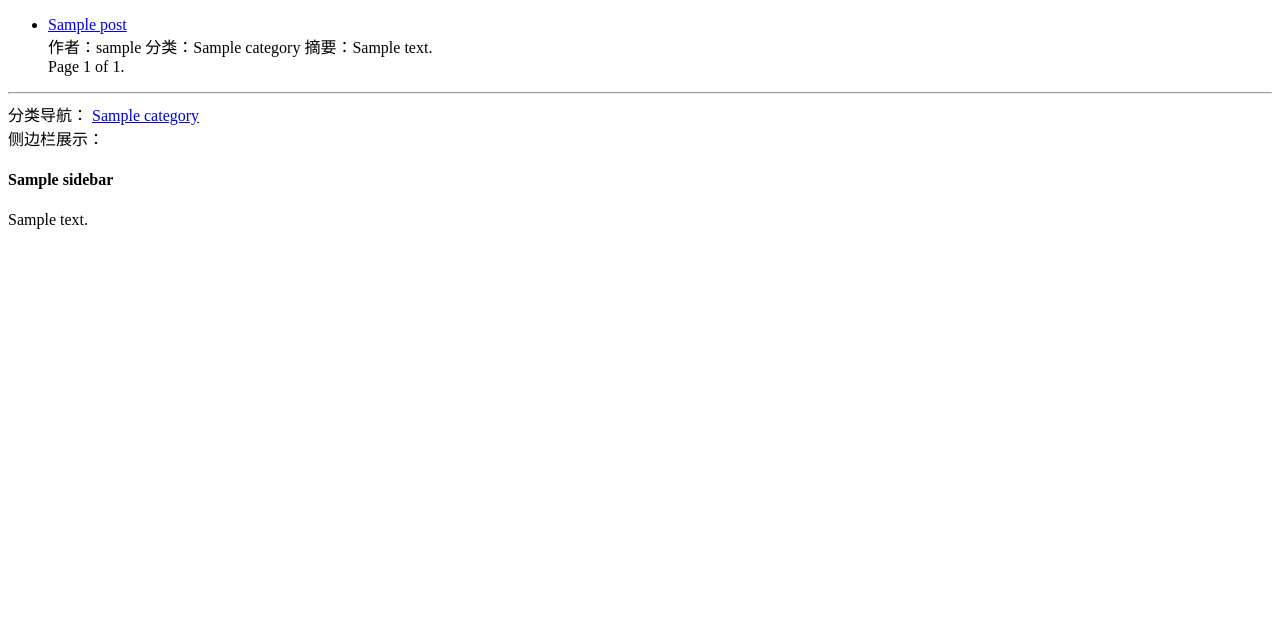
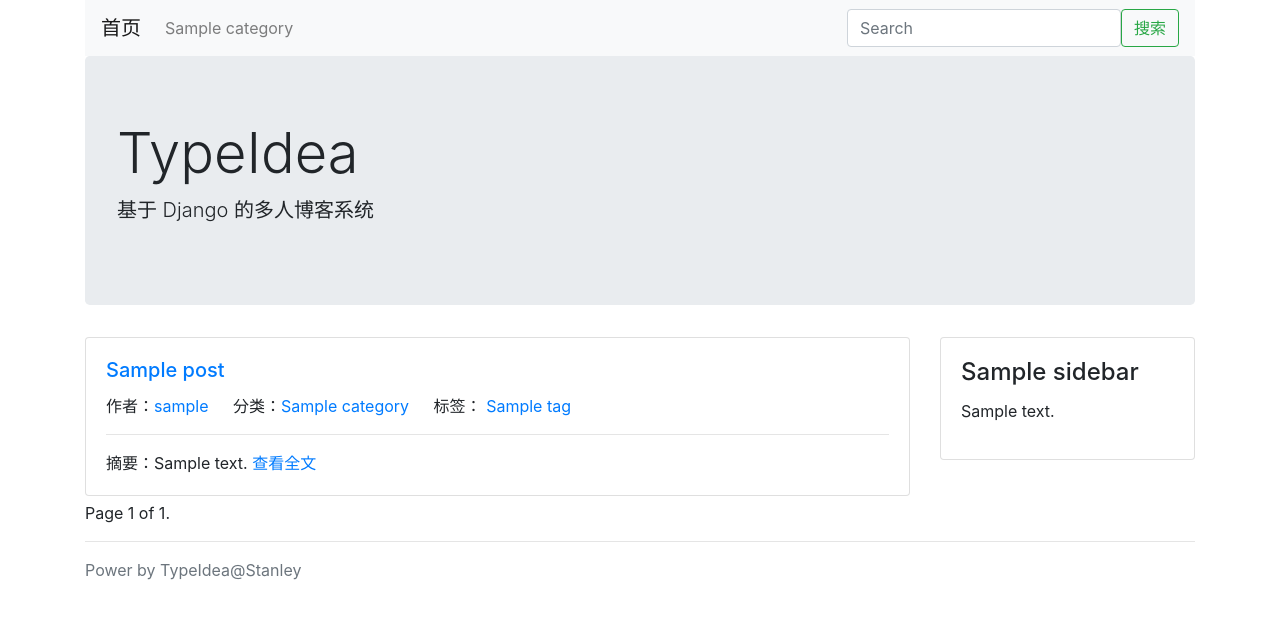
Before and after one commit to Xiaotian0726/TypeIdea, a Django app: page / in a window 1280 px wide. Shown: the top 619 px of the page. Run offline with Django 3.2, Linux system fonts and the light colour scheme; tables that the repository leaves empty hold one stand-in row (values such as "Sample post"); some libraries are stand-ins or nearby versions.

Commit message:
Add theme: bootstrap.

```diff
--- a/typeidea/blog/views.py
+++ b/typeidea/blog/views.py
@@ -8,39 +8,39 @@
 # Create your views here.
 
 
-def post_list(request, category_id=None, tag_id=None):
-    tag = None
-    category = None
-
-    if tag_id:
-        post_list, tag = Post.get_by_tag(tag_id)
-    elif category_id:
-        post_list, category = Post.get_by_category(category_id)
-    else:
-        post_list = Post.latest_posts()
-
-    context = {
-        'category': category,
-        'tag': tag,
-        'post_list': post_list,
-        'sidebars': SideBar.get_all(),
-    }
-    context.update(Category.get_navs())
-    return render(request, 'blog/list.html', context=context)
-
-
-def post_detail(request, post_id):
-    try:
-        post = Post.objects.get(id=post_id)
-    except Post.DoesNotExist:
-        post = None
-
-    context = {
-        'post': post,
-        'sidebars': SideBar.get_all(),
-    }
-    context.update(Category.get_navs())
-    return render(request, 'blog/detail.html', context=context)
+# def post_list(request, category_id=None, tag_id=None):
+#     tag = None
+#     category = None
+#
+#     if tag_id:
+#         post_list, tag = Post.get_by_tag(tag_id)
+#     elif category_id:
+#         post_list, category = Post.get_by_category(category_id)
+#     else:
+#         post_list = Post.latest_posts()
+#
+#     context = {
+#         'category': category,
+#         'tag': tag,
+#         'post_list': post_list,
+#         'sidebars': SideBar.get_all(),
+#     }
+#     context.update(Category.get_navs())
+#     return render(request, 'blog/list.html', context=context)
+#
+#
+# def post_detail(request, post_id):
+#     try:
+#         post = Post.objects.get(id=post_id)
+#     except Post.DoesNotExist:
+#         post = None
+#
+#     context = {
+#         'post': post,
+#         'sidebars': SideBar.get_all(),
+#     }
+#     context.update(Category.get_navs())
+#     return render(request, 'blog/detail.html', context=context)
 
 
 class CommonViewMixin:
@@ -95,7 +95,7 @@
 
 
 class PostDetailView(CommonViewMixin, DetailView):
-    model = Post
+    queryset = Post.latest_posts()
     template_name = 'blog/detail.html'
     context_object_name = 'post'
     pk_url_kwarg = 'post_id'
--- /dev/null
+++ b/typeidea/typeidea/themes/bootstrap/templates/blog/base.html
@@ -0,0 +1,76 @@
+<!DOCTYPE HTML>
+<html lang="en">
+  <head>
+    <meta charset="utf-8">
+    <title>{% block title %}{% endblock %}- TypeIdea 博客系统</title>
+    <meta name="viewport" content="width=device-width, initial-scale=1, shrink-to-fit=no">
+    <link rel="stylesheet" href="https://cdn.bootcss.com/bootstrap/4.0.0/css/bootstrap.css">
+    <style>
+    .post {
+        margin-bottom: 5px;
+    }
+    </style>
+  </head>
+  <body>
+	<div class="container head">
+        <nav class="navbar navbar-expand-lg navbar-light bg-light">
+          <a class="navbar-brand" href="/">首页</a>
+          <div class="collapse navbar-collapse" id="navbarSupportedContent">
+            <ul class="navbar-nav mr-auto">
+            {% for c in nav_categories %}
+              <li class="nav-item">
+                  <a class="nav-link" href="{% url 'category-list' c.id %}">{{ c.name }}</a>
+              </li>
+            {% endfor %}
+            </ul>
+            <form class="form-inline" action='/search/' method='GET'>
+                <input class="form-control" type="search" name="keyword" placeholder="Search" aria-label="Search">
+              <button class="btn btn-outline-success" type="submit">搜索</button>
+            </form>
+          </div>
+        </nav>
+        <div class="jumbotron">
+            <h1 class="display-4">TypeIdea</h1>
+            <p class="lead">基于 Django 的多人博客系统</p>
+        </div>
+	</div>
+	<div class="container main">
+        <div class="row">
+            <div class="col-9 post-list">
+            {% block main %}
+            {% endblock %}
+            </div>
+            <div class="col-3">
+                {% block sidebar %}
+                    {% for sidebar in sidebars %}
+                    <div class="card sidebar">
+                        <div class="card-body">
+                            <h4 class="card-title">{{ sidebar.title }}</h4>
+                            <p>
+                            {{ sidebar.content_html }}
+                            </p>
+                        </div>
+                    </div>
+                    {% endfor %}
+                {% endblock %}
+            </div>
+        </div>
+    </div>
+
+    <footer class="footer">
+        {% block footer %}
+        <div class="container">
+            <hr/>
+            <nav class="normal category">
+            {% for c in normal_categories %}
+            <a href="{% url 'category-list' c.id %}" class="nav-link">{{ c.name }}</a>
+            {% endfor %}
+            </nav>
+        </div>
+        <div class="container power">
+            <span class="text-muted">Power by TypeIdea@Stanley</span>
+        </div>
+        {% endblock %}
+    </footer>
+  </body>
+</html>
--- /dev/null
+++ b/typeidea/typeidea/themes/bootstrap/templates/blog/list.html
@@ -0,0 +1,95 @@
+{% extends "./base.html" %}
+
+{% block title %}
+    {% if category %}
+    分类页：{{ category.name }}
+    {% elif tag %}
+    标签页：{{ tag.name }}
+    {% else %}
+    首页
+    {% endif %}
+{% endblock %}
+
+{% block main %}
+
+    {% for post in post_list %}
+    <div class="card post">
+        <div class="card-body">
+            <h5 class="card-title"><a href="{% url 'post-detail' post.id %}">{{ post.title }}</a></h5>
+            <span class="card-link">作者：<a href="#">{{ post.owner.username }}</a></span>
+            <span class="card-link">分类：<a href="{% url 'category-list' post.category_id %}">{{ post.category.name }}</a></span>
+            <span class="card-link">标签：
+                {% for tag in post.tag.all %}
+                <a href="{% url 'tag-list' tag.id %}">{{ tag.name }}</a>
+                {% endfor %}
+            </span>
+            <hr/>
+            <p class="card-text">
+                摘要：{{ post.desc }}
+                <a> </a>
+                <a href="{% url 'post-detail' post.id %}">查看全文</a>
+            </p>
+        </div>
+    </div>
+    {% endfor %}
+
+    {% if page_obj %}
+        {% if page_obj.has_previous %}
+            <a href="?page={{ page_obj.previous_page_number }}">上一页</a>
+        {% endif %}
+            Page {{ page_obj.number }} of {{ paginator.num_pages }}.
+        {% if page_obj.has_next %}
+            <a href="?page={{ page_obj.next_page_number }}">下一页</a>
+        {% endif %}
+    {% endif %}
+
+{% endblock %}
+
+
+
+<!--<!DOCTYPE html>-->
+<!--<html lang="zh">-->
+<!--<head>-->
+<!--    <meta charset="UTF-8">-->
+<!--    <title>TypeIdea 博客系统 - 文章列表</title>-->
+<!--</head>-->
+<!--<body>-->
+<!--    {% if category %}-->
+<!--    分类页：{{ category.name }}-->
+<!--    {% endif %}-->
+
+<!--    {% if tag %}-->
+<!--    标签页：{{ tag.name }}-->
+<!--    {% endif %}-->
+
+<!--    <ul>-->
+<!--        {% for post in post_list %}-->
+<!--        <li>-->
+<!--            <a href="/post/{{ post.id }}.html">{{ post.title }}</a>-->
+<!--            <div>-->
+<!--                <span>作者：{{ post.owner.username }}</span>-->
+<!--                <span>分类：{{ post.category.name }}</span>-->
+<!--                <span>摘要：{{ post.desc }}</span>-->
+<!--                <p>正文：{{ post.content }}</p>-->
+<!--            </div>-->
+<!--        </li>-->
+<!--        {% endfor %}-->
+<!--    </ul>-->
+
+<!--    <hr/>-->
+<!--    <div>-->
+<!--        分类导航：-->
+<!--        {% for c in nav_categories %}-->
+<!--        <a href="/category/{{ c.id }}/">{{ c.name }}</a>-->
+<!--        {% endfor %}-->
+<!--    </div>-->
+
+<!--    <div>-->
+<!--        侧边栏展示：-->
+<!--        {% for sidebar in sidebars %}-->
+<!--        <h4>{{ sidebar.title }}</h4>-->
+<!--        {{ sidebar.content_html }}-->
+<!--        {% endfor %}-->
+<!--    </div>-->
+<!--</body>-->
+<!--</html>-->
--- a/typeidea/typeidea/urls.py
+++ b/typeidea/typeidea/urls.py
@@ -17,7 +17,8 @@
 from django.contrib import admin
 
 from .custom_site import custom_site
-from blog.views import post_list, post_detail, PostDetailView, IndexView, CategoryView, TagView
+# from blog.views import post_list, post_detail
+from blog.views import PostDetailView, IndexView, CategoryView, TagView
 from config.views import links
 
 urlpatterns = [
@@ -28,7 +29,7 @@
     url(r'^$', IndexView.as_view(), name='index'),
     url(r'^category/(?P<category_id>\d+)/$', CategoryView.as_view(), name='category-list'),
     url(r'^tag/(?P<tag_id>\d+)/$', TagView.as_view(), name='tag-list'),
-    url(r'^post/(?P<pk>\d+).html$', PostDetailView.as_view(), name='post-detail'),
+    url(r'^post/(?P<post_id>\d+).html$', PostDetailView.as_view(), name='post-detail'),
 
     url(r'^links/$', links, name='links'),
 
```
Also changed, not shown: typeidea/typeidea/settings/base.py (+8 -1 lines), typeidea/typeidea/themes/bootstrap/templates/blog/detail.html (renamed from typeidea/typeidea/templates/blog/detail.html, +8 -8 lines), typeidea/typeidea/themes/default/templates/blog/detail.html (added, +59 -0 lines), typeidea/typeidea/themes/default/templates/config/blocks/sidebar_comments.html (added, +18 -0 lines), typeidea/typeidea/themes/default/templates/config/blocks/sidebar_posts.html (added, +18 -0 lines), typeidea/typeidea/themes/bootstrap/templates/config/blocks/sidebar_comments.html (renamed from typeidea/typeidea/templates/config/blocks/sidebar_comments.html), typeidea/typeidea/themes/bootstrap/templates/config/blocks/sidebar_posts.html (renamed from typeidea/typeidea/templates/config/blocks/sidebar_posts.html), typeidea/typeidea/themes/default/templates/blog/base.html (renamed from typeidea/typeidea/templates/blog/base.html), typeidea/typeidea/themes/default/templates/blog/list.html (renamed from typeidea/typeidea/templates/blog/list.html).
